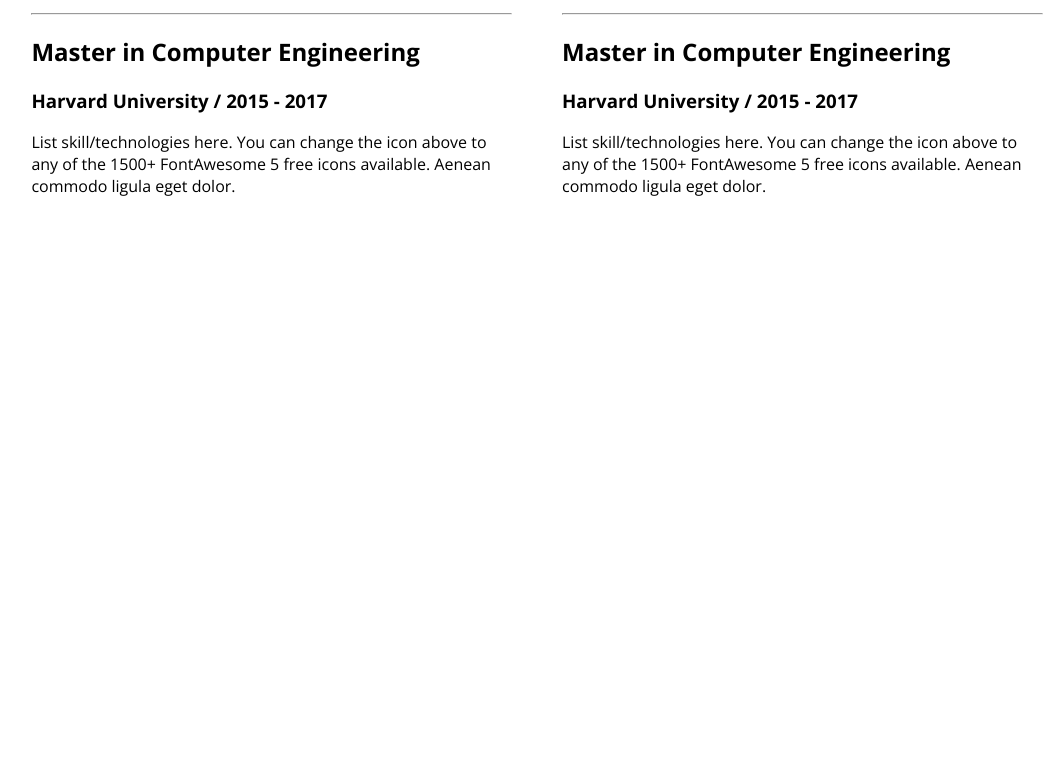
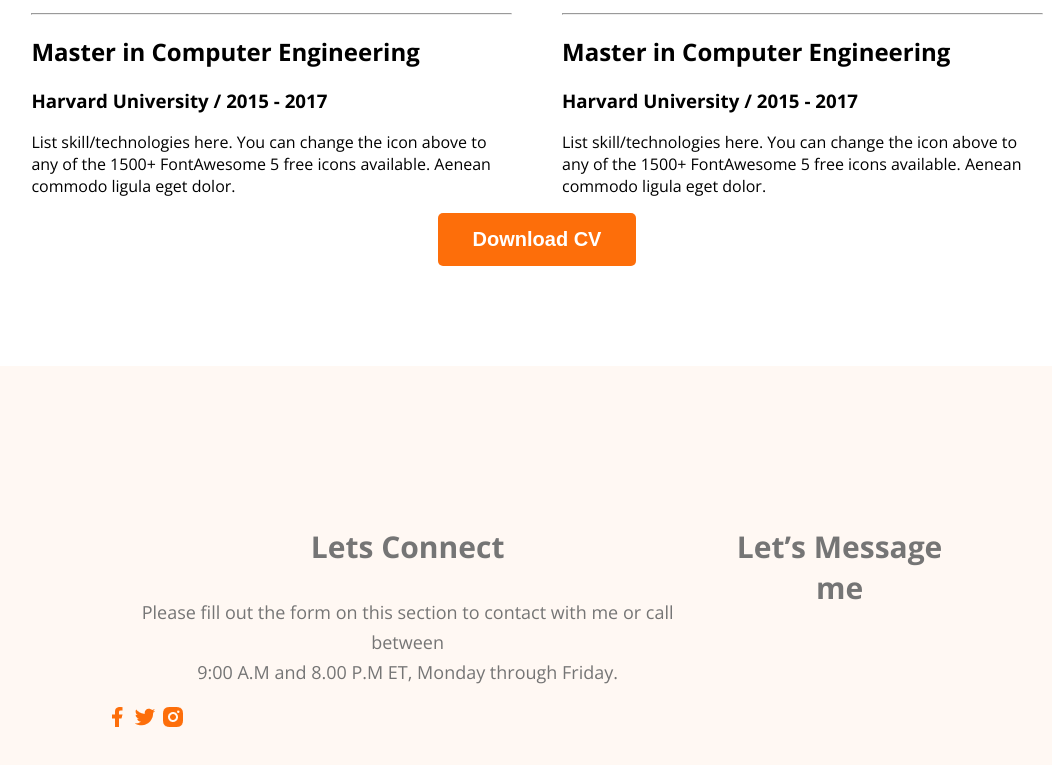
Before and after one commit to Rabbi1089/web-devloper, a plain HTML site: page index.html in a window 1280 px wide. Shown: the part 2803-3568 px from the top of the page, without its empty margins (103-1155 px from the left). Before the commit the page ends 3024 px from the top, so only its background shows below. Drawn offline with nearby package versions, Linux system fonts and the light colour scheme.

Commit message:
5.7 completed

```diff
--- a/index.html
+++ b/index.html
@@ -122,7 +122,6 @@
                 </div>
 
             </div>
-
             <div class="resume-column">
                 <h3 class="resume-column-title">My Experience</h3>
                 <div class="resume-item">
@@ -150,11 +149,31 @@
 
             </div>
         </div>
+        <div class="download-cv-pa">
+            <button id="download-cv" class="download-cv">
+                Download CV
+            </button>
+        </div>
 
     </section>
     </main>
 
 
-    <footer></footer>
+    <footer>
+        <div class="footer-column">
+            <h3 class="section-title">Lets Connect</h3>
+            <p class="section-description">
+                Please fill out the form on this section to contact with me or call between <br> 9:00 A.M and 8.00 P.M ET, Monday through Friday.
+            </p>
+            <div class="social-link">
+                <a href=""><img src="images/icons/facebook.png" alt=""></a>
+                <a href=""><img src="images/icons/twitter.png" alt=""></a>
+                <a href=""><img src="images/icons/insta.png" alt=""></a>
+            </div>
+        </div>
+        <div class="footer-column">
+            <h3 class="section-title">Let’s Message me</h3>
+        </div>
+    </footer>
 </body>
 </html>
--- a/styles/protfoilo.css
+++ b/styles/protfoilo.css
@@ -187,3 +187,11 @@ nav a {
         font-weight: 700;
         padding: 15px 35px;
     }
+
+    /* =================footer */
+    footer{
+        display: flex;
+        background: #FFF8F3;
+        padding: 130px 200px;
+        margin-top: 100px;
+    }
```
